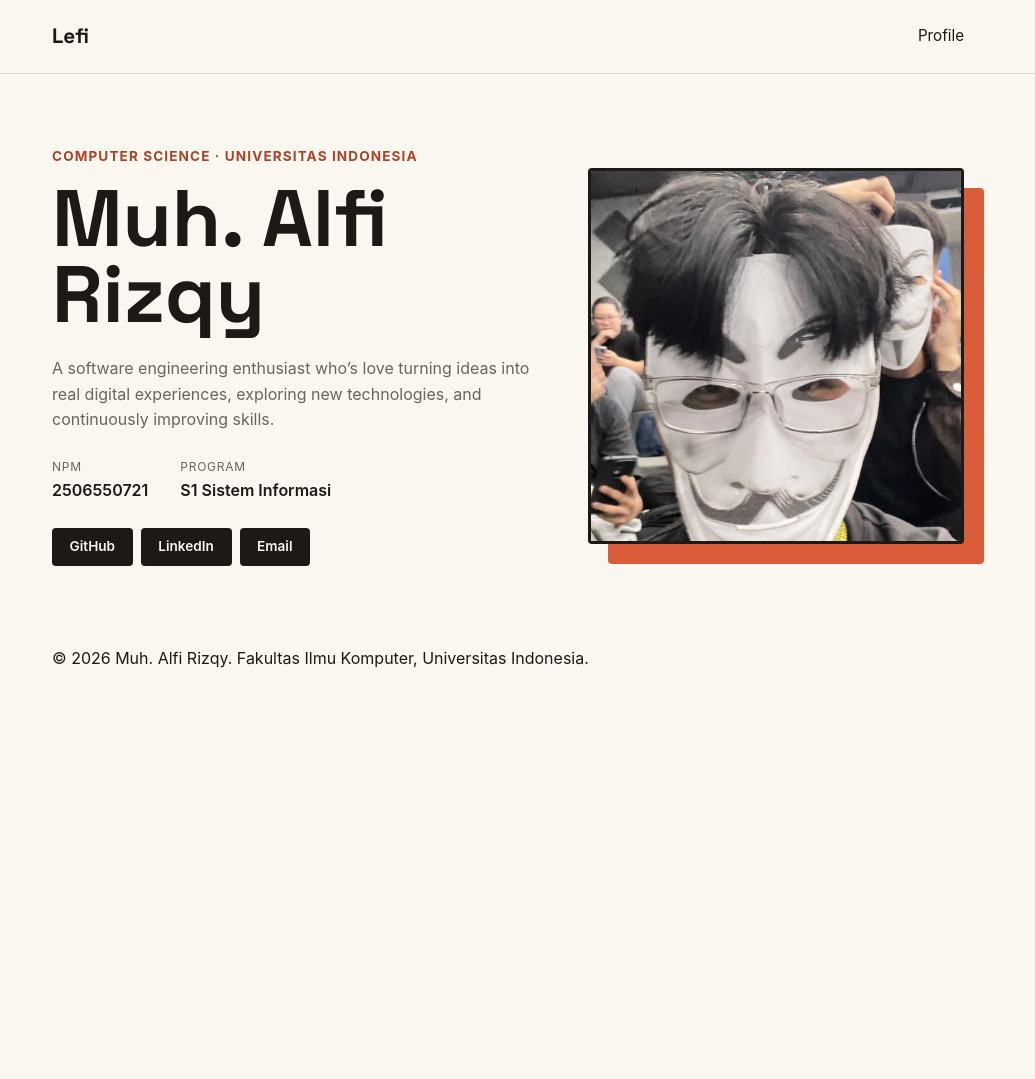
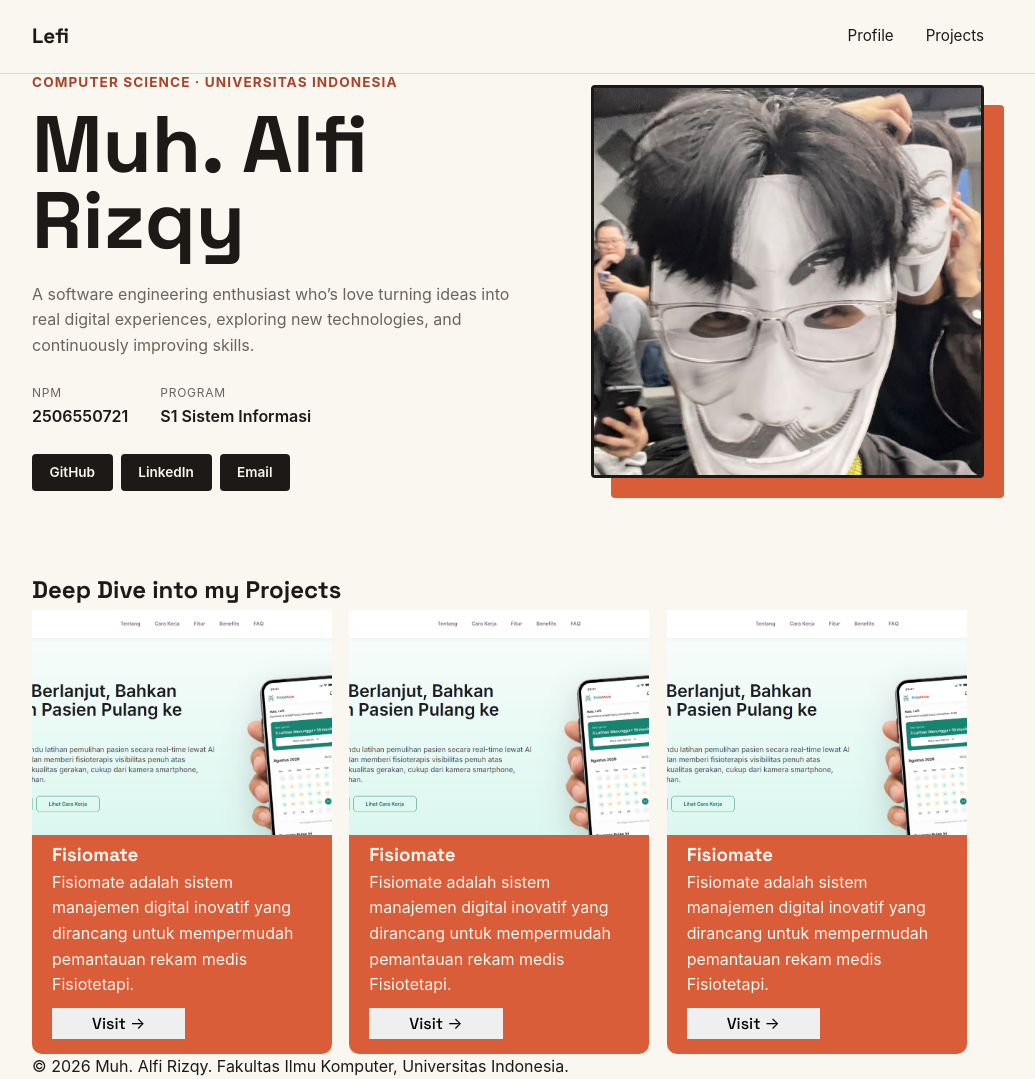
Before and after one commit to Leficullen/myportfolio-django, a Django app: page / in a window 1280 px wide. Shown: the whole page, without its empty margins (132-1167 px from the left). Before the commit the page ends 668 px from the top, so only its background shows below. Run offline with Django 5.2, Linux system fonts and the light colour scheme.

Commit message:
feat: implement basic layout project section

```diff
--- a/static/css/style.css
+++ b/static/css/style.css
@@ -21,18 +21,26 @@ body {
     line-height: 1.6;
 }
 
-h1, .brand {
+h1,  .brand {
+    font-family: "Space Grotesk", -apple-system, sans-serif;
+}
+h3,  .brand {
     font-family: "Space Grotesk", -apple-system, sans-serif;
 }
 
 .container {
-    max-width: 960px;
+    max-width: 1000px;
     margin: 0 auto;
     padding: 0 1.5rem;
 }
 
 .site-header {
     border-bottom: 1px solid var(--line);
+    position: fixed;
+    z-index: 100;
+    background-color: var(--paper);
+    width: 100%;
+
 }
 
 .site-header .container {
@@ -169,6 +177,15 @@ h1, .brand {
     border: 3px solid var(--ink);
 }
 
+.project-img {
+    position: relative;
+    z-index: 1;
+    display: block;
+    width: 100%;
+    aspect-ratio: 4/3;
+    object-fit: cover;
+}
+
 .hero {
     padding: 4.5rem 0 5rem;
 }
@@ -277,3 +294,42 @@ h1, .brand {
     border-radius: var(--radius);
     border: 3px solid var(--ink);
 }
+
+.project-card {
+    position: relative;
+    width: 300px;
+    height: fit-content;
+    background-color: var(--accent);
+    border-radius: 0 10px 10px;
+    box-shadow: 0 4px 6px -1px rgba(0, 0, 0, 0.1)  0 2px 4px -1px rgba(0, 0, 0, 0.06);
+    transition: transform 0.3s;
+
+
+}
+
+.project-card:hover {
+    transform: translateY(-5px);
+}
+.project-container {
+    display: grid;
+    grid-template-columns: repeat(3 , 1fr);
+
+}
+
+.project-desc-container {
+    display: flex;
+    flex-direction: column;
+    padding: 5px 20px;
+    color: var(--paper);
+}
+
+.button {
+    outline: none;
+    border: none;
+    padding: 5px 40px;
+    font-family: "Space Grotesk", -apple-system, sans-serif;
+    font-size: medium;
+    width: fit-content;
+    margin: 10px 0px;
+
+}
--- a/templates/index.html
+++ b/templates/index.html
@@ -15,6 +15,7 @@
             <a href="#profile" class="brand">Lefi</a>
             <nav>
                 <a href="#profile">Profile</a>
+                <a href="#projects">Projects</a>
             </nav>
         </div>
     </header>
@@ -50,6 +51,57 @@
                 </div>
             </div>
         </section>
+
+        <section class="projects" id="projects">
+            <div class="container">
+                <h1>Deep Dive into my Projects</h1>
+                <div class="project-container">
+                    <div class="project-card">
+                        <img class="project-img" src="/static/img/fisiomate.png"/>
+                        <div class="project-desc-container">
+                            <h3>Fisiomate</h3>
+                            <p>Fisiomate adalah sistem manajemen digital inovatif yang dirancang untuk mempermudah pemantauan rekam medis Fisiotetapi.</p>
+                            <button class="button">Visit →</button>
+
+
+                        </div>
+
+                    </div>
+                    <div class="project-card">
+                        <img class="project-img" src="/static/img/fisiomate.png"/>
+                        <div class="project-desc-container">
+                            <h3>Fisiomate</h3>
+                            <p>Fisiomate adalah sistem manajemen digital inovatif yang dirancang untuk mempermudah pemantauan rekam medis Fisiotetapi.</p>
+                            <button class="button">Visit →</button>
+
+
+
+                        </div>
+
+
+                    </div>
+                    <div class="project-card">
+                        <img class="project-img" src="/static/img/fisiomate.png"/>
+                        <div class="project-desc-container">
+                            <h3>Fisiomate</h3>
+                            <p>Fisiomate adalah sistem manajemen digital inovatif yang dirancang untuk mempermudah pemantauan rekam medis Fisiotetapi.</p>
+                            <button class="button">Visit →</button>
+
+
+                        </div>
+
+
+
+                    </div>
+                </div>
+
+
+            </div>
+        </section>
+
+
+
+
     </main>
 
     <footer class="site-footer">
```
Also changed, not shown: static/img/fisiomate.png (added).
